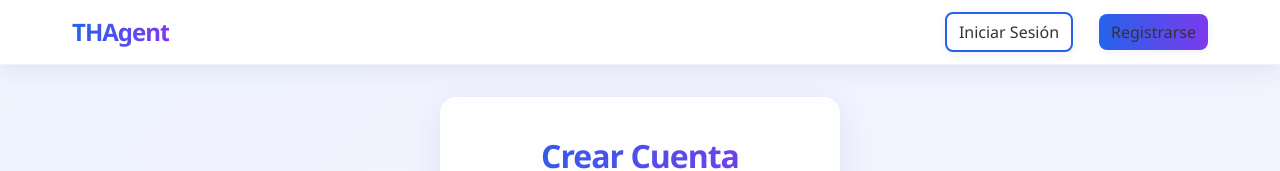
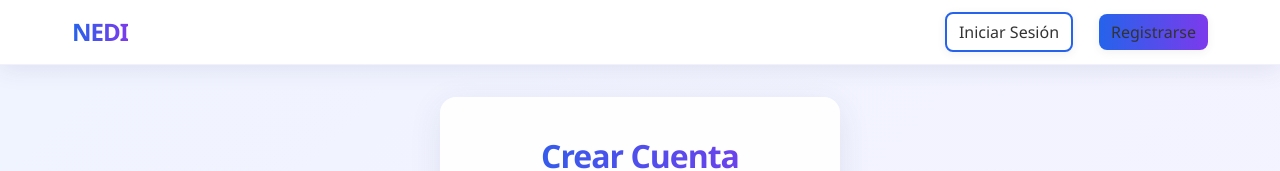
Before and after one commit to StikW/Nedi_front, an Angular app: page /register in a window 1280 px wide. Shown: the top 171 px of the page. Built offline with nearby package versions, Linux system fonts and the light colour scheme.

Commit message:
Nombre cambio a NEDI

```diff
--- a/src/app/components/navbar/navbar.component.html
+++ b/src/app/components/navbar/navbar.component.html
@@ -1,6 +1,6 @@
 <nav class="navbar">
   <div class="navbar-container">
-    <a routerLink="/" class="navbar-logo">THAgent</a>
+    <a routerLink="/" class="navbar-logo">NEDI</a>
     <button class="navbar-toggle" (click)="showMenu = !showMenu" aria-label="Alternar menú">
       <span class="navbar-toggle-bar"></span>
       <span class="navbar-toggle-bar"></span>
```
